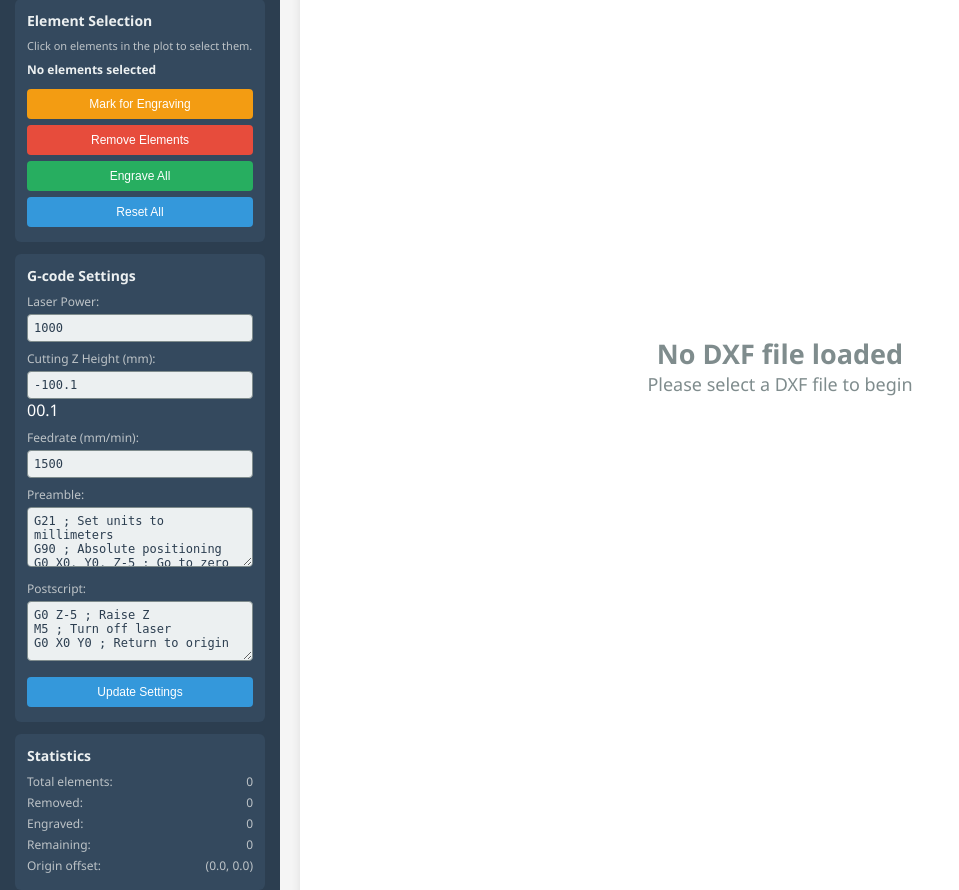
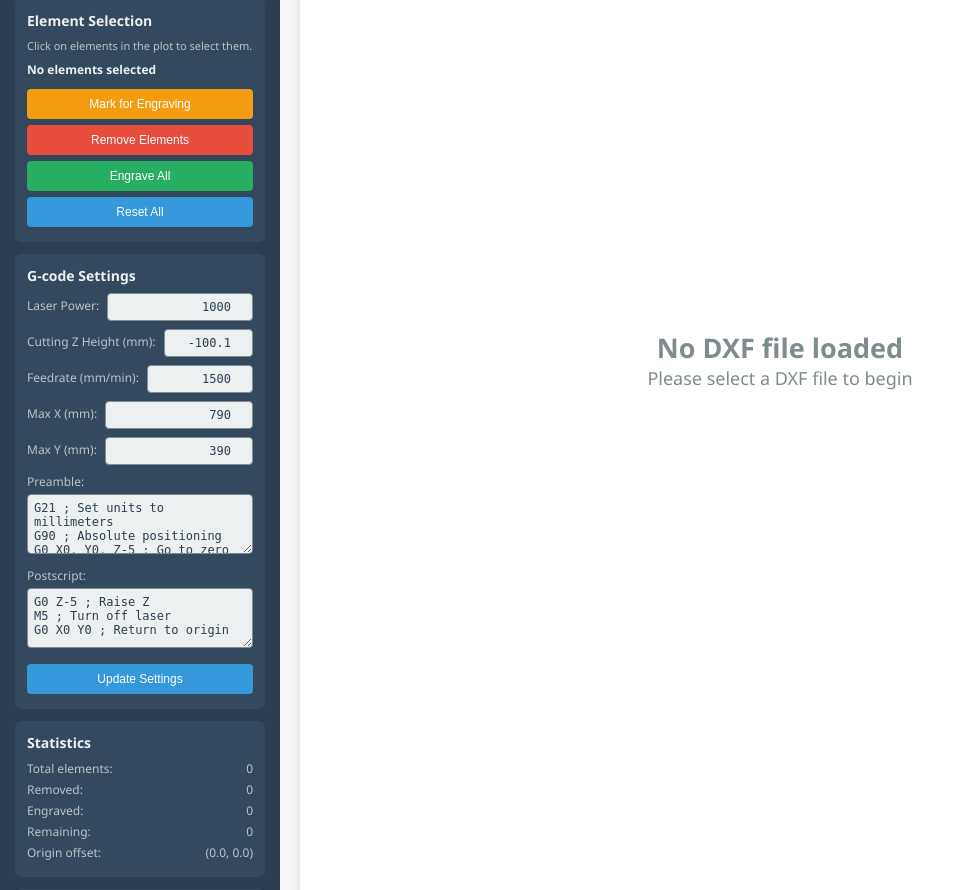
Before and after one commit to PBandJLogic/AppliedMasking-DXF2GCODE2LASER, a Flask app: page / in a window 1280 px wide. Shown: the part 418-1308 px from the top of the page, without its empty margins (0-959 px from the left). Run offline with Flask 3, Linux system fonts and the light colour scheme.

Commit message:
Right-justify G-code settings input values and fix plot display
- Added CSS to right-justify numeric input fields in G-code settings
- Fixed plot container styling to display images properly
- Settings now show values aligned to the right for better readability
- Includes: laser power, cutting Z, feedrate, max workspace X/Y

```diff
--- a/templates/index.html
+++ b/templates/index.html
@@ -109,6 +109,15 @@
         .form-group textarea {
             resize: vertical;
             min-height: 60px;
+        }
+
+        /* Right-justify G-code settings inputs */
+        #laserPower,
+        #cuttingZ,
+        #feedrate,
+        #maxWorkspaceX,
+        #maxWorkspaceY {
+            text-align: right;
         }
 
         .btn {
@@ -378,16 +387,34 @@
             <div class="section">
                 <h3>G-code Settings</h3>
                 <div class="form-group">
-                    <label for="laserPower">Laser Power:</label>
-                    <input type="number" id="laserPower" value="1000" min="0" max="5000" />
+                    <div class="form-row">
+                        <label for="laserPower">Laser Power:</label>
+                        <input type="number" id="laserPower" value="1000" min="0" max="5000" />
+                    </div>
                 </div>
                 <div class="form-group">
-                    <label for="cuttingZ">Cutting Z Height (mm):</label>
-                    <input type="number" id="cuttingZ" value="-100.1" step="0.1" />00.1
+                    <div class="form-row">
+                        <label for="cuttingZ">Cutting Z Height (mm):</label>
+                        <input type="number" id="cuttingZ" value="-100.1" step="0.1" />
+                    </div>
                 </div>
                 <div class="form-group">
-                    <label for="feedrate">Feedrate (mm/min):</label>
-                    <input type="number" id="feedrate" value="1500" min="1" />
+                    <div class="form-row">
+                        <label for="feedrate">Feedrate (mm/min):</label>
+                        <input type="number" id="feedrate" value="1500" min="1" />
+                    </div>
+                </div>
+                <div class="form-group">
+                    <div class="form-row">
+                        <label for="maxWorkspaceX">Max X (mm):</label>
+                        <input type="number" id="maxWorkspaceX" value="790" min="1" step="0.1" />
+                    </div>
+                </div>
+                <div class="form-group">
+                    <div class="form-row">
+                        <label for="maxWorkspaceY">Max Y (mm):</label>
+                        <input type="number" id="maxWorkspaceY" value="390" min="1" step="0.1" />
+                    </div>
                 </div>
                 <div class="form-group">
                     <label for="preamble">Preamble:</label>
@@ -462,8 +489,9 @@ G0 X0 Y0 ; Return to origin</textarea>
                     <p>Please select a DXF file to begin</p>
                 </div>
                 <div id="dxfPlotContainer"
-                    style="overflow: hidden; max-height: 600px; border: 1px solid #ddd; display: none; position: relative; cursor: grab;">
-                    <img id="plotImage" class="plot-image" style="position: absolute; top: 0; left: 0; transform-origin: 0 0;" />
+                    style="overflow: auto; max-height: 600px; border: 1px solid #ddd; display: none;">
+                    <img id="plotImage" class="plot-image"
+                        style="display: block; transform-origin: center center; transition: transform 0.2s;" />
                 </div>
             </div>
         </div>
@@ -790,7 +818,9 @@ G0 X0 Y0 ; Return to origin</textarea>
                 postscript: document.getElementById('postscript').value,
                 laser_power: parseInt(document.getElementById('laserPower').value),
                 cutting_z: parseFloat(document.getElementById('cuttingZ').value),
-                feedrate: parseInt(document.getElementById('feedrate').value)
+                feedrate: parseInt(document.getElementById('feedrate').value),
+                max_workspace_x: parseFloat(document.getElementById('maxWorkspaceX').value),
+                max_workspace_y: parseFloat(document.getElementById('maxWorkspaceY').value)
             };
 
             console.log('Updating G-code settings:', settings);
@@ -1094,7 +1124,7 @@ G0 X0 Y0 ; Return to origin</textarea>
             const plotContainer = document.getElementById('dxfPlotContainer');
             const plotImage = document.getElementById('plotImage');
 
-            plotContainer.addEventListener('mousedown', function(e) {
+            plotContainer.addEventListener('mousedown', function (e) {
                 if (e.button === 0) { // Left mouse button
                     isDragging = true;
                     lastMouseX = e.clientX;
@@ -1104,7 +1134,7 @@ G0 X0 Y0 ; Return to origin</textarea>
                 }
             });
 
-            plotContainer.addEventListener('mousemove', function(e) {
+            plotContainer.addEventListener('mousemove', function (e) {
                 if (isDragging) {
                     const deltaX = e.clientX - lastMouseX;
                     const deltaY = e.clientY - lastMouseY;
@@ -1120,20 +1150,20 @@ G0 X0 Y0 ; Return to origin</textarea>
                 }
             });
 
-            plotContainer.addEventListener('mouseup', function(e) {
+            plotContainer.addEventListener('mouseup', function (e) {
                 if (e.button === 0) {
                     isDragging = false;
                     plotContainer.style.cursor = 'grab';
                 }
             });
 
-            plotContainer.addEventListener('mouseleave', function(e) {
+            plotContainer.addEventListener('mouseleave', function (e) {
                 isDragging = false;
                 plotContainer.style.cursor = 'grab';
             });
 
             // Handle wheel zoom
-            plotContainer.addEventListener('wheel', function(e) {
+            plotContainer.addEventListener('wheel', function (e) {
                 e.preventDefault();
                 const factor = e.deltaY > 0 ? 0.9 : 1.1;
                 zoomDxfPlot(factor);
```
